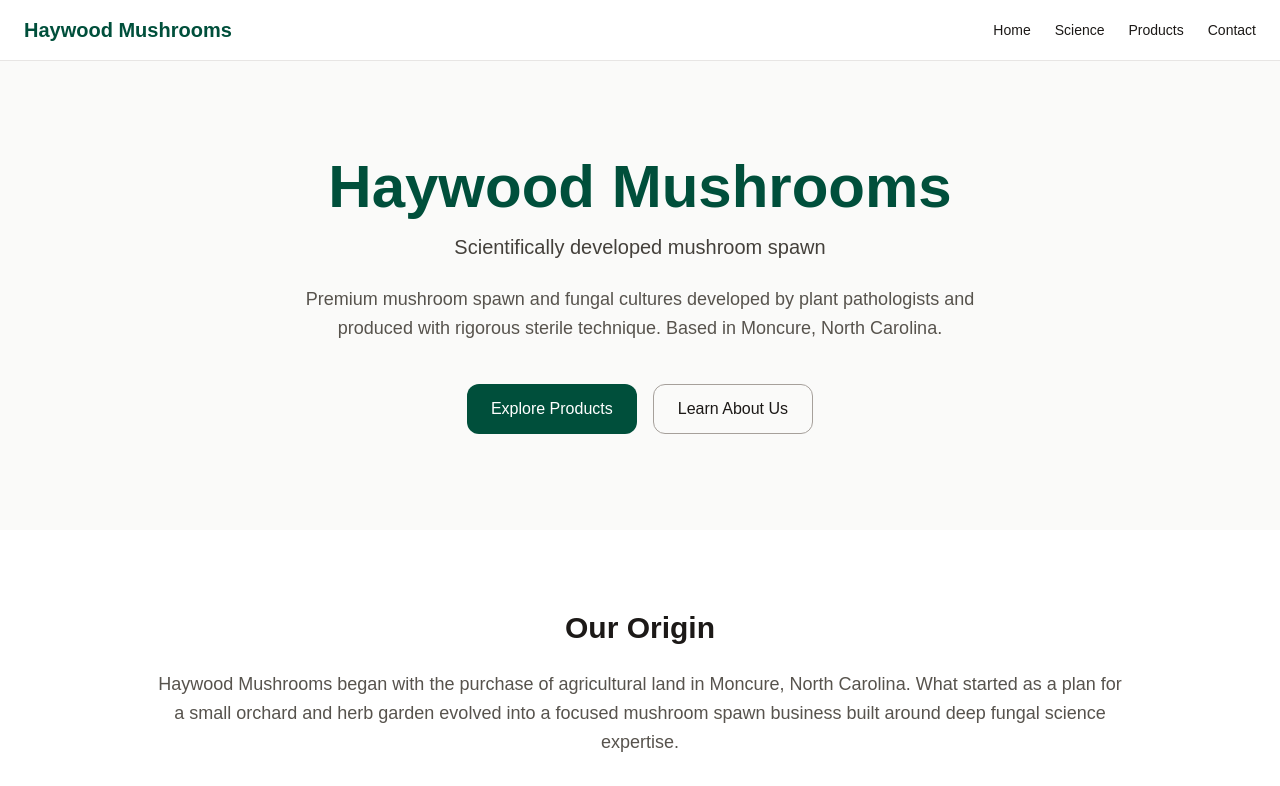
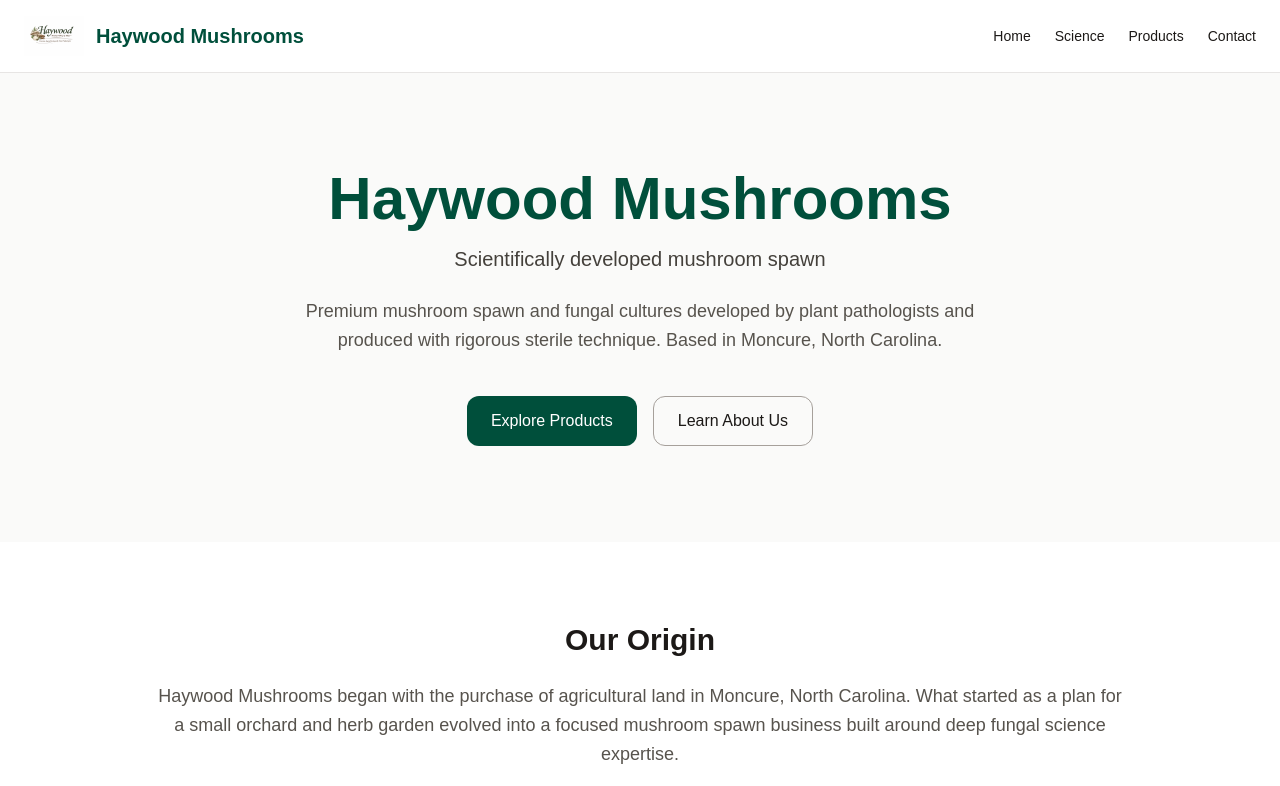
Before and after one commit to keldhose/haywood-mushrooms-website, a Next.js app: page / in a window 1280 px wide. Shown: the top 786 px of the page. Built offline with nearby package versions, Linux system fonts and the light colour scheme.

Commit message:
Add Haywood Mushrooms logo

```diff
--- a/app/page.tsx
+++ b/app/page.tsx
@@ -24,8 +24,9 @@
       <nav className="w-full bg-white border-b border-stone-200">
         <div className="max-w-7xl mx-auto px-6 py-4 flex justify-between items-center">
 
-          <div className="text-xl font-bold text-emerald-900">
-            Haywood Mushrooms
+          <div className="flex items-center gap-3">
+            <img src="/logo.png" alt="Haywood Mushrooms" className="h-10 w-auto" />
+            <span className="text-xl font-bold text-emerald-900">Haywood Mushrooms</span>
           </div>
 
           <div className="flex gap-6 text-sm font-medium">
```
Also changed, not shown: public/logo.png (added).
